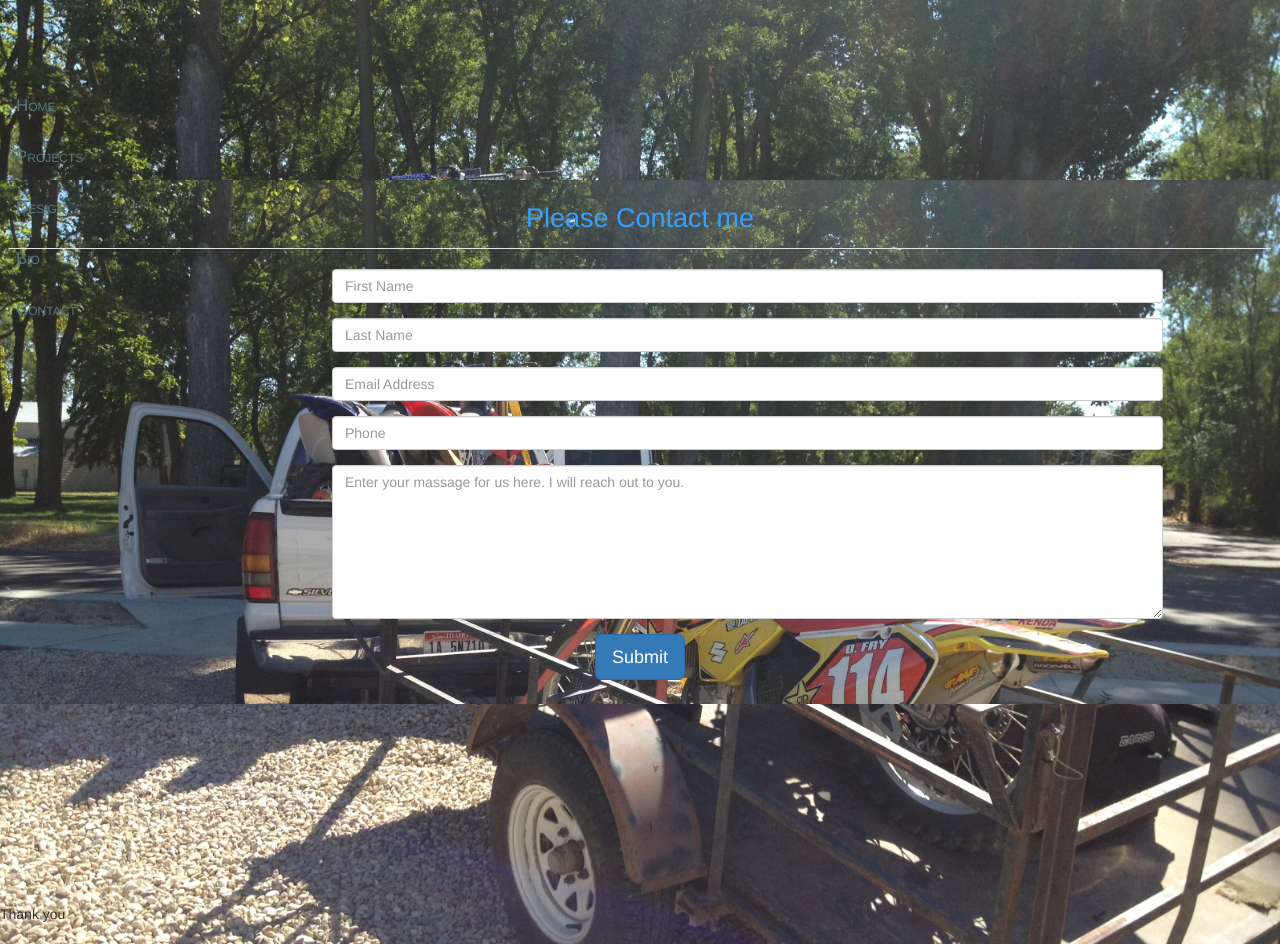
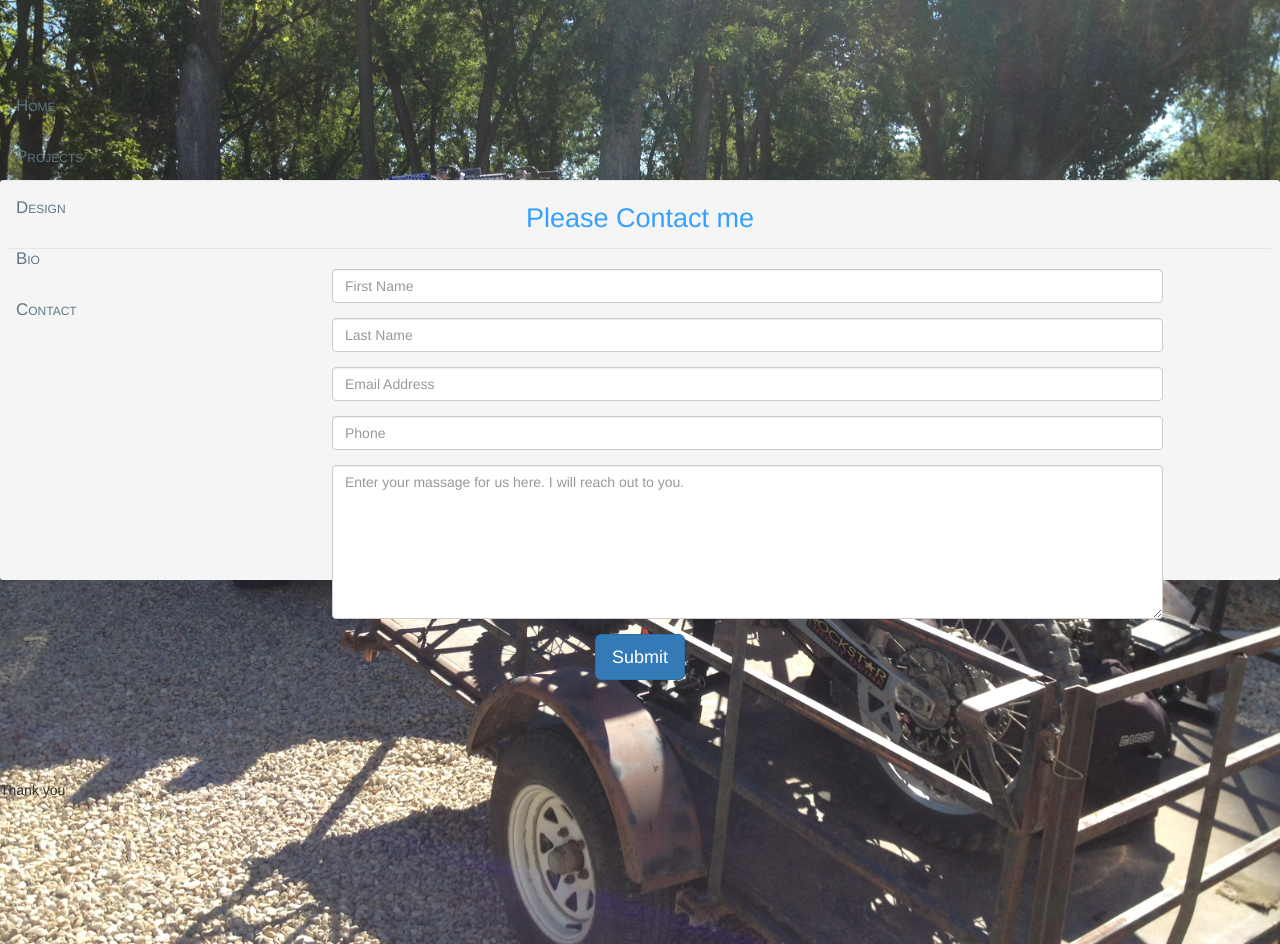
Before and after one commit to Djibba22/thejohndinsmore.com, a PHP site: page /contact in a window 1280 px wide. Shown: the top 944 px of the page. Run offline with PHP 8.4, Linux system fonts and the light colour scheme; some libraries are stand-ins or nearby versions.

Commit message:
Design Refactor

```diff
--- a/application/views/contact.php
+++ b/application/views/contact.php
@@ -2,7 +2,7 @@
 
     <div class="row">
         <div class="col-md-12 contactContainer">
-            <div class="well well-sm contactContainer">
+            <div class="well well-sm">
                 <form class="form-horizontal" method="post">
                     <fieldset>
                         <legend class="text-center header">Please Contact me</legend>
--- a/public/css/styles.css
+++ b/public/css/styles.css
@@ -153,7 +153,8 @@ img.logo1{
 }
 /*contact page styles*/
 .well{
-    margin: 200px 0%;
+    height: 400px;
+    margin: 200px auto;
     border: none;
 }
 .contactContainer{
```
